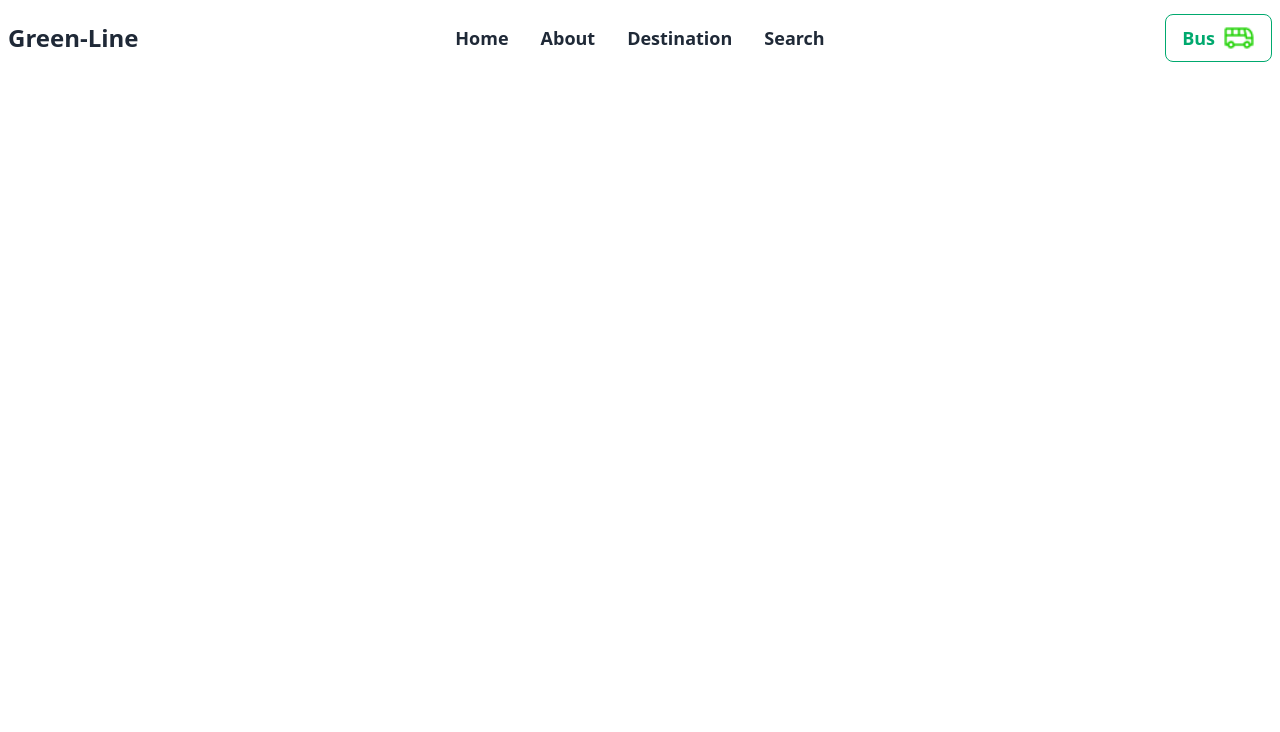
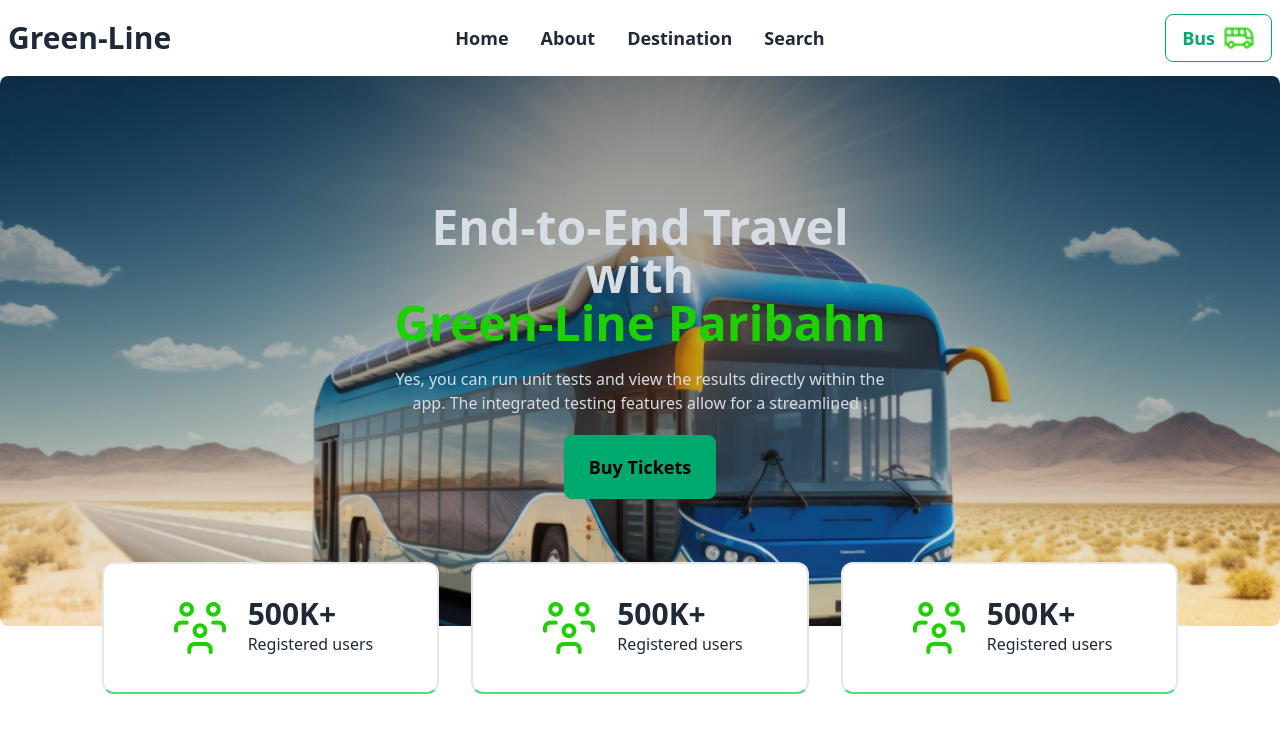
Before and after one commit to MdAlamin50/bus-ticket-A5, a plain HTML site: page index.html in a window 1280 px wide. Drawn offline with nearby package versions, Linux system fonts and the light colour scheme.

Commit message:
added the banner footer

```diff
--- a/index.html
+++ b/index.html
@@ -26,7 +26,7 @@
                         <li class="font-semibold text-lg"><a>Search</a></li>
                     </ul>
                   </div>
-                  <a class=" text-2xl font-bold">Green-Line</a>
+                  <a class=" text-lg md:text-3xl font-bold">Green-Line</a>
                 </div>
                 <div class="navbar-center hidden lg:flex">
                   <ul class="menu menu-horizontal px-1">
@@ -40,6 +40,43 @@
                 </div>
                 <div class="navbar-end">
                   <a class="btn btn-outline btn-success flex items-center font-bold text-lg">Bus <img class="w-8 h-8" src="./images/bus-icon.png" alt="Bus"></a>
+                </div>
+              </div>
+
+        </section>
+
+        <!-- banner section -->
+        <section>
+            <div class="hero min-h-[550px] rounded-lg" style="background-image: url(images/banner.png);">
+                <div class="hero-content text-center text-neutral-content">
+                  <div class="max-w-lg">
+                    <h1 class="mb-5 text-5xl font-bold">End-to-End Travel with <br> <span class="text-[#1dd100]">Green-Line Paribahn</span></h1>
+                    <p class="mb-5">Yes, you can run unit tests and view the results directly within the app. The integrated testing features allow for a streamlined .</p>
+                    <button class="btn btn-lg btn-success font-bold">Buy Tickets</button>
+                  </div>
+                </div>
+              </div>
+              <div class="flex flex-col md:flex-row gap-8 w-fit mx-auto -mt-16">
+                <div class="flex gap-4 rounded-xl bg-white border-2 border-b-green-400 py-8 px-16 mb-8">
+                    <div><img src="./images/people.png" alt=""></div>
+                    <div>
+                        <p class="font-bold text-3xl">500K+</p>
+                        <p>Registered users</p>
+                    </div>
+                </div>
+                <div class="flex gap-4 rounded-xl bg-white border-2 border-b-green-400 py-8 px-16 mb-8">
+                    <div><img src="./images/people.png" alt=""></div>
+                    <div>
+                        <p class="font-bold text-3xl">500K+</p>
+                        <p>Registered users</p>
+                    </div>
+                </div>
+                <div class="flex gap-4 rounded-xl bg-white border-2 border-b-green-400 py-8 px-16 mb-8">
+                    <div><img src="./images/people.png" alt=""></div>
+                    <div>
+                        <p class="font-bold text-3xl">500K+</p>
+                        <p>Registered users</p>
+                    </div>
                 </div>
               </div>
         </section>
```
